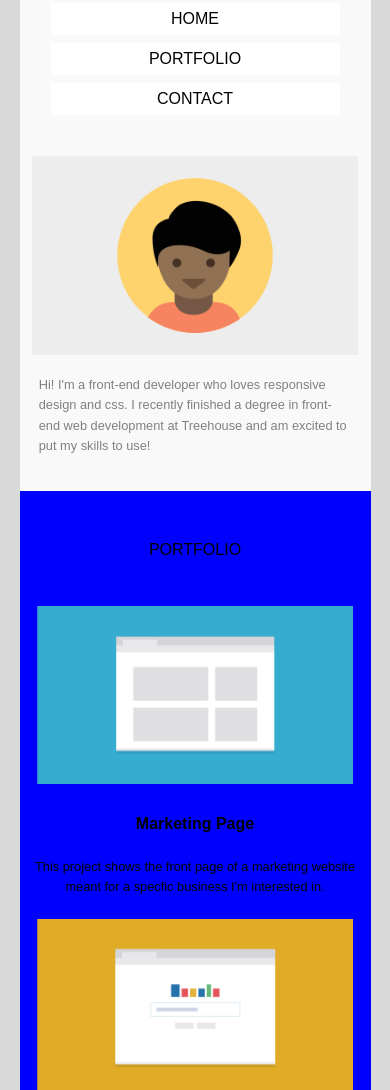
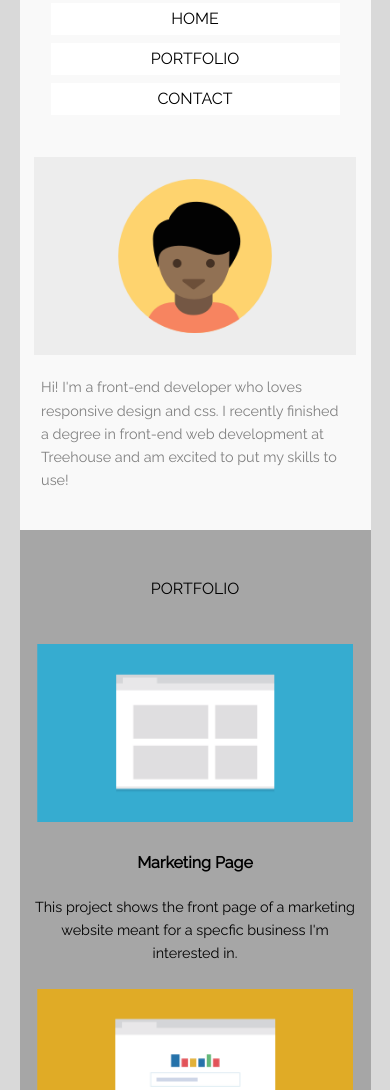
Before and after one commit to BrettBarton/Techdegree-Project-2, a plain HTML site: page index.html in a window 390 px wide. Shown: the part 92-1182 px from the top of the page. Drawn offline with Linux system fonts and the light colour scheme.

Commit message:
2nd revision - ready for peer review
added Google font
added normalize.css
added phone and email to contact section.

```diff
--- a/css/styles.css
+++ b/css/styles.css
@@ -3,7 +3,7 @@
 }
 
 body {
-    font-family: sans-serif;
+    font-family: 'Raleway', sans-serif;
     line-height: 1.6;
     margin: 0;
     background: #d9d9d9;
@@ -82,7 +82,7 @@ BASE LAYOUT STYLES
 .container-intro {
     color: grey;
     padding: 1em;
-    font-size: .8em;
+    font-size: .9em;
     font-weight: 100;
     margin-bottom: 0;
 }
@@ -103,7 +103,7 @@ BASE LAYOUT STYLES
 
 
 .portfolio {
-    background: blue;
+    background: #a6a6a6;
     width: 100%;
     margin: 0 auto;
     padding-bottom: 1em;
@@ -130,7 +130,7 @@ BASE LAYOUT STYLES
 
 .portfolio p {
     padding: 0 1em;
-    font-size: .8em;
+    font-size: .9em;
 }
 
 /*CONTAINERS*/
@@ -157,7 +157,7 @@ BASE LAYOUT STYLES
     color: #a6a6a6;
     padding-right: 1em;
     padding-left: 1em;
-    font-size: 0.8em;
+    font-size: 0.9em;
 }
 
 .footer {
--- a/index.html
+++ b/index.html
@@ -4,7 +4,7 @@
     <meta charset="utf-8">
     <meta name="viewport" content="width=device-width, initial-scale=1.0">
     <title>Responsive Layout</title>
-    <!--PUT GOOGLE FONT HERE-->
+    <link href="https://fonts.googleapis.com/css?family=Raleway" rel="stylesheet">
     <link rel="stylesheet" href="css/normalize.css">
     <link rel="stylesheet" href="css/styles.css">
 </head>
@@ -15,8 +15,8 @@
             <h1 class="header-name">Brett Barton</h1>
             <ul class="navigation">
                 <li><a href="index.html">Home</a></li>
-                <li><a href="#portfolio">Portfolio</a></li>
-                <li><a href="#contact">Contact</a></li>
+                <li><a href="#portfolio-section">Portfolio</a></li>
+                <li><a href="#contact-section">Contact</a></li>
             </ul>
         </header><!--END HEADER-->
         <!--INTRO START-->
@@ -64,9 +64,12 @@
         </div><!--END PORTFOLIO-->
         <div class="contact" id="contact-section">
                 <h2 class="main-portfolio-header">Contact</h2>
-                <p>If you are interested in chatting or want more information about what I've been working on, I;d love to hear from you!</p>
-                <!--INSERT CLICKABLE PHONE NUMBER-->
-                <!--INSERT CLICKABLE EMAIL ADDRESS-->
+                <p>If you are interested in chatting or want more information about what I've been working on, I'd love to hear from you!</p>
+                <br>
+                Phone &nbsp; +1 (111) 555-1234
+                <br>
+                Email &nbsp; email@yoursite.com
+
         </div>
         <div class="footer">
             <span class="studentName"><a href="index.html">Brett Barton</a></span>
```
Also changed, not shown: 1 other file.
